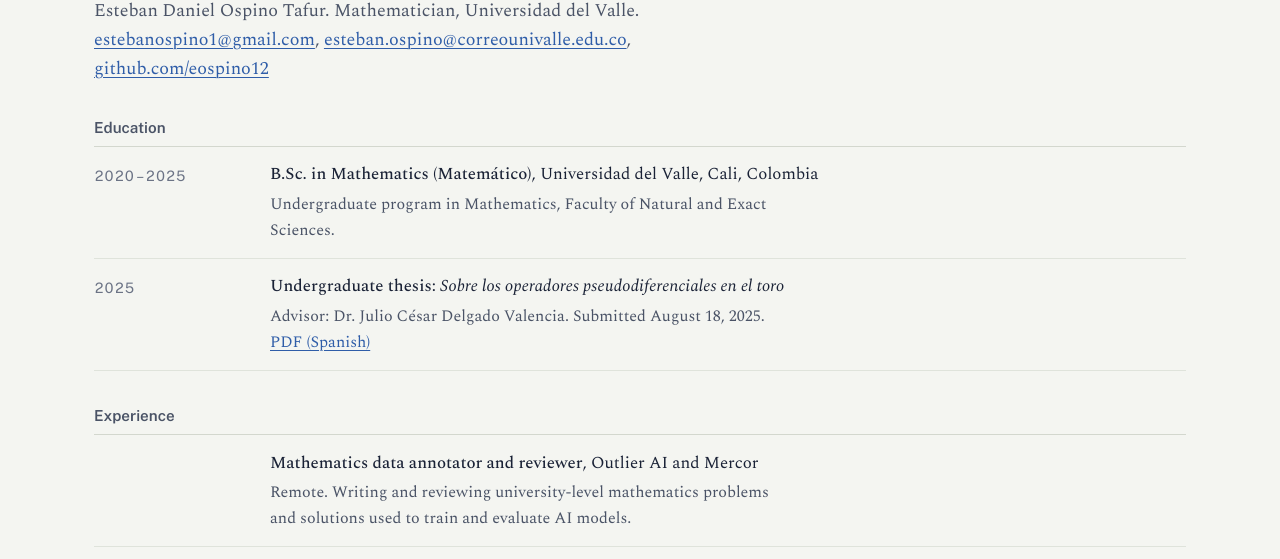
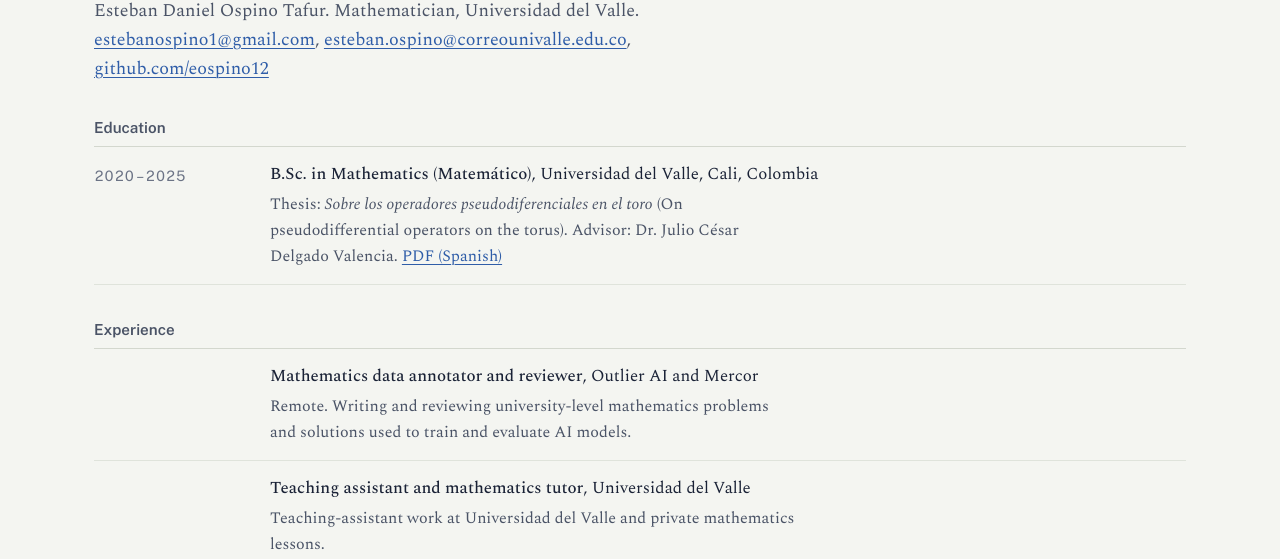
Before and after one commit to eospino12/eospino12.github.io, a plain HTML site: page cv.html in a window 1280 px wide. Shown: the part 212-771 px from the top of the page. Drawn offline with nearby package versions, Linux system fonts and the light colour scheme.

Commit message:
CV: la tesis va como sublínea del pregrado
Co-Authored-By: Claude Opus 5.5 <noreply@anthropic.com>
Claude-Session: https://claude.ai/code/session_012AFH1nvupNHzHcGKEWv4LK

```diff
--- a/cv.html
+++ b/cv.html
@@ -59,19 +59,9 @@
         <div class="what">
           <strong><span lang="es">Matemático</span><span lang="en">B.Sc. in Mathematics (Matemático)</span><span lang="pt">Bacharel em Matemática (Matemático)</span></strong>,
           Universidad del Valle, Cali, Colombia
-          <p lang="es">Pregrado en Matemáticas, Facultad de Ciencias Naturales y Exactas.</p>
-          <p lang="en">Undergraduate program in Mathematics, Faculty of Natural and Exact Sciences.</p>
-          <p lang="pt">Graduação em Matemática, Faculdade de Ciências Naturais e Exatas.</p>
-        </div>
-      </div>
-      <div class="cv-row">
-        <div class="when">2025</div>
-        <div class="what">
-          <strong><span lang="es">Trabajo de grado</span><span lang="en">Undergraduate thesis</span><span lang="pt">Monografia</span></strong>:
-          <em>Sobre los operadores pseudodiferenciales en el toro</em>
-          <p lang="es">Director: Dr. Julio César Delgado Valencia. Presentado el 18 de agosto de 2025. <a href="tesis-pregrado.pdf">PDF</a></p>
-          <p lang="en">Advisor: Dr. Julio César Delgado Valencia. Submitted August 18, 2025. <a href="tesis-pregrado.pdf">PDF (Spanish)</a></p>
-          <p lang="pt">Orientador: Dr. Julio César Delgado Valencia. Apresentada em 18 de agosto de 2025. <a href="tesis-pregrado.pdf">PDF (espanhol)</a></p>
+          <p lang="es">Trabajo de grado: <em>Sobre los operadores pseudodiferenciales en el toro</em>. Director: Dr. Julio César Delgado Valencia. <a href="tesis-pregrado.pdf">PDF</a></p>
+          <p lang="en">Thesis: <em>Sobre los operadores pseudodiferenciales en el toro</em> (On pseudodifferential operators on the torus). Advisor: Dr. Julio César Delgado Valencia. <a href="tesis-pregrado.pdf">PDF (Spanish)</a></p>
+          <p lang="pt">Monografia: <em>Sobre los operadores pseudodiferenciales en el toro</em> (Sobre os operadores pseudodiferenciais no toro). Orientador: Dr. Julio César Delgado Valencia. <a href="tesis-pregrado.pdf">PDF (espanhol)</a></p>
         </div>
       </div>
     </div>
```
